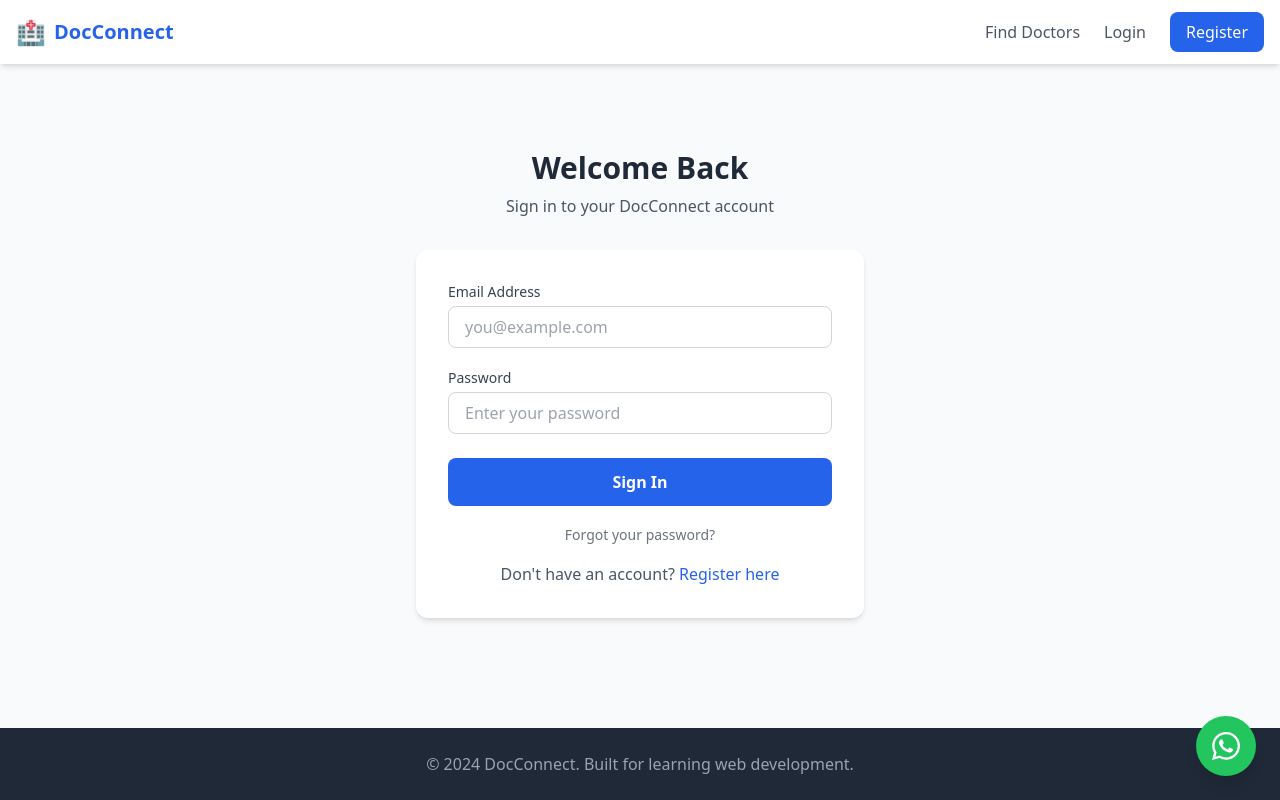
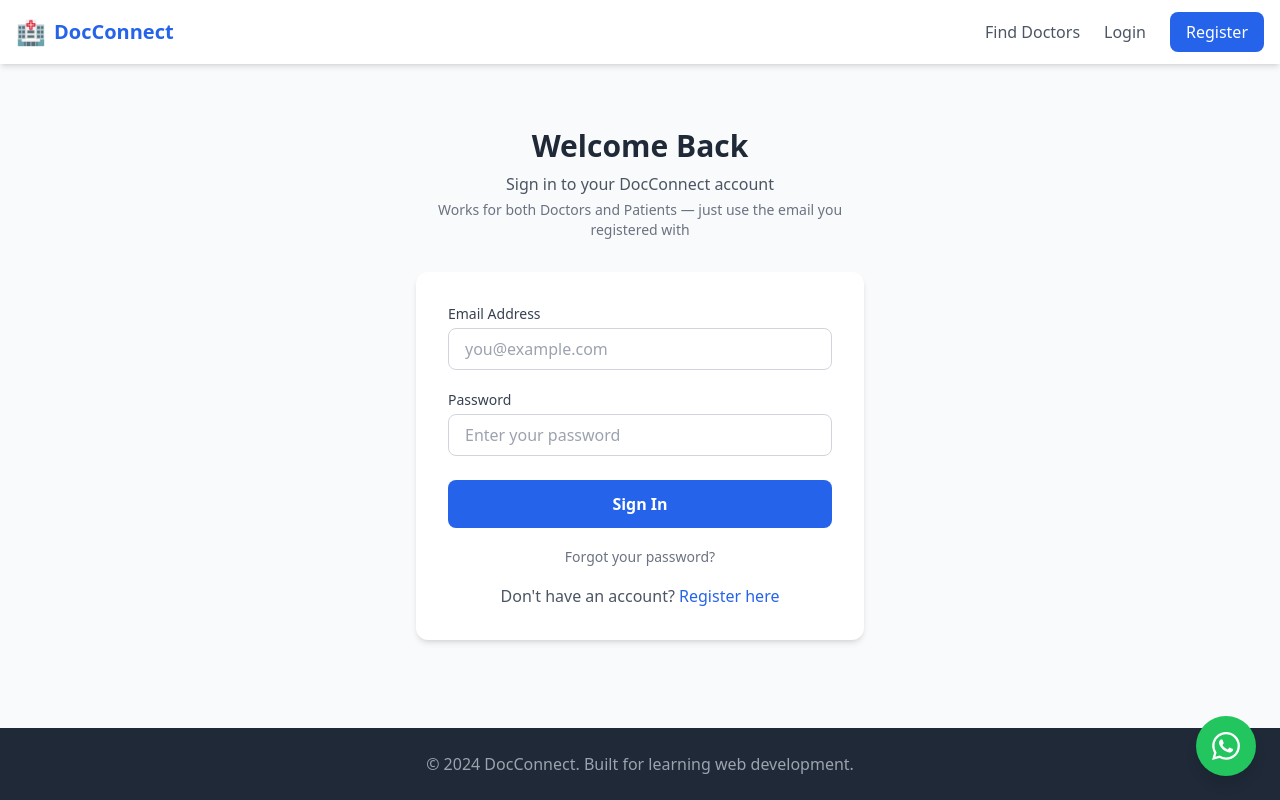
Before and after one commit to kndnkmr/docconnect, a React (Vite) app in the folder client/: page /login in a window 1280 px wide. Built offline with nearby package versions, Linux system fonts and the light colour scheme; no server answers.

Commit message:
Add clarification note on login page (works for both doctors and patients)

```diff
--- a/client/src/pages/Login.jsx
+++ b/client/src/pages/Login.jsx
@@ -85,6 +85,9 @@ function Login() {
         <div className="text-center mb-8">
           <h1 className="text-3xl font-bold text-gray-800">Welcome Back</h1>
           <p className="text-gray-600 mt-2">Sign in to your DocConnect account</p>
+          <p className="text-gray-500 text-sm mt-1">
+            Works for both Doctors and Patients — just use the email you registered with
+          </p>
         </div>
 
         {/* Form Card */}
```
